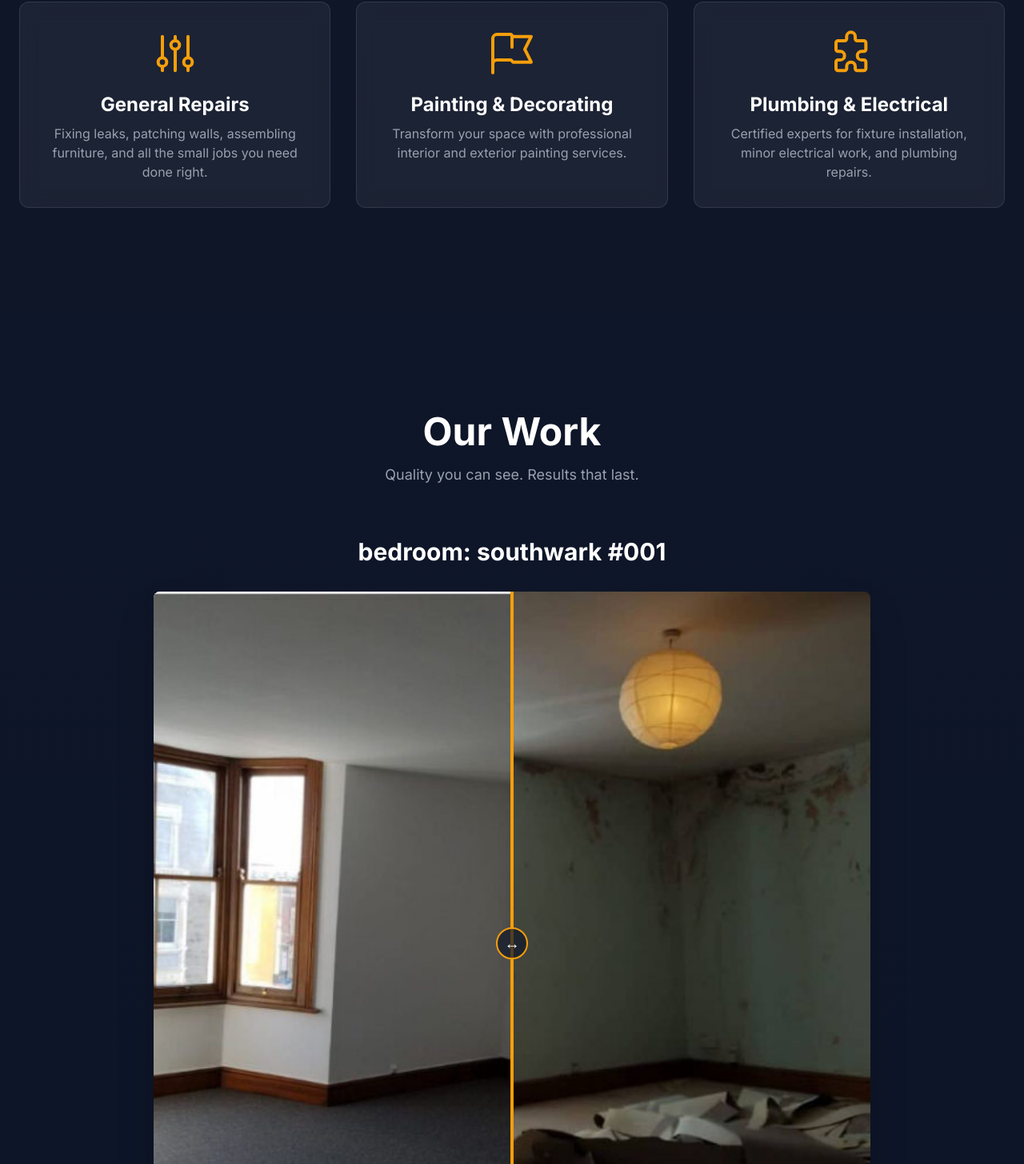
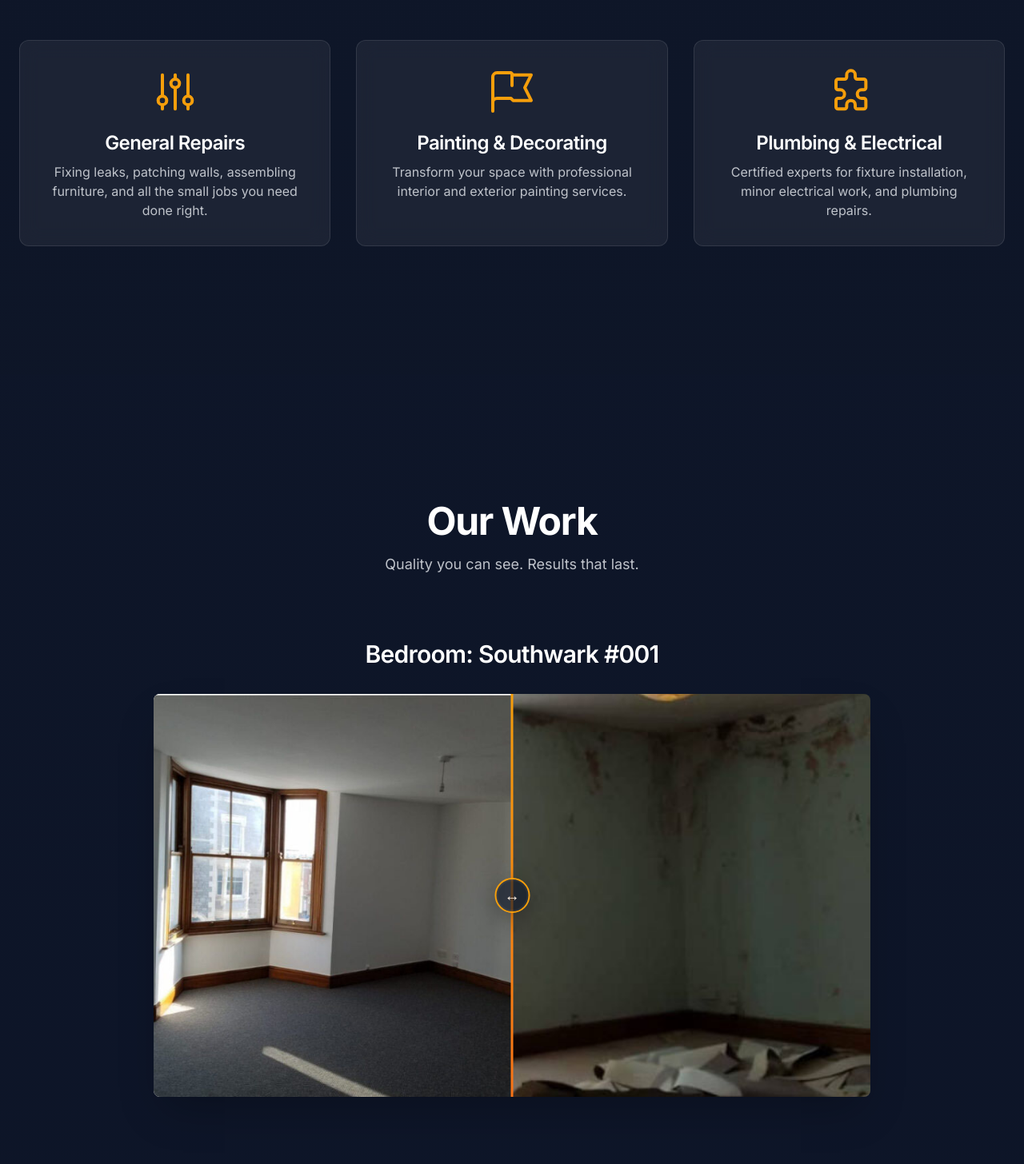
Before and after one commit to tonym999/patofalltrades, a Next.js app in the folder web/: page / in a window 1280 px wide. Shown: the part 1082-2538 px from the top of the page at 80% size. Built offline with nearby package versions, Linux system fonts and the light colour scheme.

Commit message:
chore(services): remove unused Flippy component and cleanup imports

```diff
--- a/web/app/globals.css
+++ b/web/app/globals.css
@@ -98,9 +98,9 @@ body {
     position: absolute;
     top: 0;
     left: 50%;
-    width: 4px;
+    width: 3px;
     height: 100%;
-    background: var(--accent);
+    background: linear-gradient(180deg, var(--accent), var(--accent-strong));
     transform: translateX(-50%);
     pointer-events: none;
 }
@@ -110,21 +110,22 @@ body {
     position: absolute;
     top: 50%;
     left: 50%;
-    width: 40px;
-    height: 40px;
+    width: 44px;
+    height: 44px;
     border: 2px solid var(--accent);
     border-radius: 50%;
-    background: rgba(15, 23, 42, 0.7);
+    background: rgba(15, 23, 42, 0.65);
     transform: translate(-50%, -50%);
     display: flex;
     align-items: center;
     justify-content: space-between;
     padding: 0 10px;
     box-sizing: border-box;
+    box-shadow: 0 8px 30px rgba(0,0,0,0.35), 0 0 0 2px rgba(255,255,255,0.05) inset;
 }
  .comparison-slider .slider-handle::after {
     content: '↔';
-    color: white;
+    color: color-mix(in oklab, white 85%, var(--accent) 15%);
     font-size: 1.2rem;
     position: absolute;
     top: 50%;
--- a/web/components/Footer.tsx
+++ b/web/components/Footer.tsx
@@ -1,5 +1,3 @@
-import Link from "next/link";
-
 export default function Footer() {
   return (
     <footer className="bg-dark-navy py-8">
--- a/web/components/Header.tsx
+++ b/web/components/Header.tsx
@@ -1,4 +1,5 @@
 "use client";
+import Image from "next/image";
 
 export default function Header() {
   return (
@@ -7,7 +8,7 @@ export default function Header() {
         <div className="flex justify-between items-center">
           <div className="text-2xl font-bold text-white">
             <a href="#hero" className="flex items-center space-x-2">
-              <img src="/logo.png" alt="Pat Of All Trades logo" className="h-8 w-8 rounded" />
+              <Image src="/logo.png" alt="Pat Of All Trades logo" width={32} height={32} className="rounded" />
               <span className="tracking-wider">Pat Of All Trades</span>
             </a>
           </div>
--- a/web/components/Portfolio.tsx
+++ b/web/components/Portfolio.tsx
@@ -1,5 +1,6 @@
 import path from "path";
 import fs from "fs/promises";
+import Image from "next/image";
 
 type BeforeAfterPair = {
   title: string;
@@ -74,20 +75,22 @@ export default async function Portfolio() {
   }
 
   return (
-    <section id="portfolio" className="py-20 md:py-32 bg-dark-navy/50">
+    <section id="portfolio" className="py-24 md:py-40 bg-dark-navy/50">
       <div className="container mx-auto px-6">
-        <div className="text-center mb-16">
-          <h2 className="text-4xl md:text-5xl font-bold text-white">Our Work</h2>
-          <p className="text-lg text-gray-400 mt-4">Quality you can see. Results that last.</p>
+        <div className="text-center mb-20">
+          <h2 className="text-4xl md:text-5xl font-bold text-white tracking-tight">Our Work</h2>
+          <p className="text-lg text-gray-300/90 mt-4">Quality you can see. Results that last.</p>
         </div>
 
         {items.map((p, i) => (
           <div key={i} className="mb-20">
-            <h3 className="text-3xl font-bold text-center text-white mb-8">{p.title}</h3>
-            <div className="comparison-slider max-w-4xl mx-auto rounded-lg shadow-2xl">
-              <img src={p.beforeSrc} alt={`${p.alt} (before)`} className="before-image" />
-              <div className="after-image">
-                <img src={p.afterSrc} alt={`${p.alt} (after)`} className="after-image-content" />
+            <h3 className="text-3xl font-semibold text-center text-white mb-8 tracking-tight capitalize">{p.title}</h3>
+            <div className="comparison-slider max-w-4xl mx-auto rounded-lg shadow-2xl relative">
+              <div className="relative w-full aspect-[16/9]">
+                <Image src={p.beforeSrc} alt={`${p.alt} (before)`} fill sizes="(max-width: 1280px) 100vw, 1280px" className="before-image object-cover" />
+                <div className="after-image">
+                  <Image src={p.afterSrc} alt={`${p.alt} (after)`} fill sizes="(max-width: 1280px) 100vw, 1280px" className="after-image-content object-cover" />
+                </div>
               </div>
               <div className="slider-handle"></div>
             </div>
--- a/web/components/Services.tsx
+++ b/web/components/Services.tsx
@@ -1,13 +1,12 @@
 "use client";
-import { useState } from "react";
 
 export default function Services() {
   return (
-    <section id="services" className="py-20 md:py-32">
+    <section id="services" className="py-24 md:py-40">
       <div className="container mx-auto px-6">
-        <div className="text-center mb-16">
-          <h2 className="text-4xl md:text-5xl font-bold text-white">Our Services</h2>
-          <p className="text-lg text-gray-400 mt-4">From minor repairs to major renovations, we do it all.</p>
+        <div className="text-center mb-20">
+          <h2 className="text-4xl md:text-5xl font-bold text-white tracking-tight">Our Services</h2>
+          <p className="text-lg text-gray-300/90 mt-4">From minor repairs to major renovations, we do it all.</p>
         </div>
         <div className="grid grid-cols-1 md:grid-cols-2 lg:grid-cols-3 gap-8">
           {/* Service Card 1 */}
@@ -15,55 +14,27 @@ export default function Services() {
             <div className="text-gold mb-4">
               <svg className="w-16 h-16 mx-auto" fill="none" stroke="currentColor" viewBox="0 0 24 24" xmlns="http://www.w3.org/2000/svg"><path strokeLinecap="round" strokeLinejoin="round" strokeWidth="1.5" d="M12 6V4m0 2a2 2 0 100 4m0-4a2 2 0 110 4m-6 8a2 2 0 100-4m0 4a2 2 0 110-4m0 4v2m0-6V4m6 6v10m6-2a2 2 0 100-4m0 4a2 2 0 110-4m0 4v2m0-6V4"></path></svg>
             </div>
-            <h3 className="text-2xl font-bold text-white mb-2">General Repairs</h3>
-            <p className="text-gray-400">Fixing leaks, patching walls, assembling furniture, and all the small jobs you need done right.</p>
+            <h3 className="text-2xl font-semibold text-white mb-2 tracking-tight">General Repairs</h3>
+            <p className="text-gray-300/90">Fixing leaks, patching walls, assembling furniture, and all the small jobs you need done right.</p>
           </div>
           {/* Service Card 2 */}
           <div className="service-card glass-card rounded-xl p-8 text-center">
             <div className="text-gold mb-4">
               <svg className="w-16 h-16 mx-auto" fill="none" stroke="currentColor" viewBox="0 0 24 24" xmlns="http://www.w3.org/2000/svg"><path strokeLinecap="round" strokeLinejoin="round" strokeWidth="1.5" d="M3 21v-4m0 0V5a2 2 0 012-2h6.5l1 1H21l-3 6 3 6h-8.5l-1-1H5a2 2 0 00-2 2zm9-13.5V9"></path></svg>
             </div>
-            <h3 className="text-2xl font-bold text-white mb-2">Painting & Decorating</h3>
-            <p className="text-gray-400">Transform your space with professional interior and exterior painting services.</p>
+            <h3 className="text-2xl font-semibold text-white mb-2 tracking-tight">Painting & Decorating</h3>
+            <p className="text-gray-300/90">Transform your space with professional interior and exterior painting services.</p>
           </div>
           {/* Service Card 3 */}
           <div className="service-card glass-card rounded-xl p-8 text-center">
             <div className="text-gold mb-4">
               <svg className="w-16 h-16 mx-auto" fill="none" stroke="currentColor" viewBox="0 0 24 24" xmlns="http://www.w3.org/2000/svg"><path strokeLinecap="round" strokeLinejoin="round" strokeWidth="1.5" d="M11 4a2 2 0 114 0v1a1 1 0 001 1h3a1 1 0 011 1v3a1 1 0 01-1 1h-1a2 2 0 100 4h1a1 1 0 011 1v3a1 1 0 01-1 1h-3a1 1 0 01-1-1v-1a2 2 0 10-4 0v1a1 1 0 01-1 1H7a1 1 0 01-1-1v-3a1 1 0 011-1h1a2 2 0 100-4H7a1 1 0 01-1-1V7a1 1 0 011-1h3a1 1 0 001-1V4z"></path></svg>
             </div>
-            <h3 className="text-2xl font-bold text-white mb-2">Plumbing & Electrical</h3>
-            <p className="text-gray-400">Certified experts for fixture installation, minor electrical work, and plumbing repairs.</p>
+            <h3 className="text-2xl font-semibold text-white mb-2 tracking-tight">Plumbing & Electrical</h3>
+            <p className="text-gray-300/90">Certified experts for fixture installation, minor electrical work, and plumbing repairs.</p>
           </div>
         </div>
       </div>
     </section>
   );
 }
-
-function Flippy({ title, summary, bullets, price }: { title: string; summary: string; bullets: string[]; price: string }) {
-  const [flipped, setFlipped] = useState(false);
-  return (
-    <button
-      onClick={() => setFlipped((v) => !v)}
-      className="relative h-56 [perspective:1000px] group hover-lift"
-      aria-label={`${title} details`}
-    >
-      <div className={`absolute inset-0 rounded-xl glass p-5 transition [transform-style:preserve-3d] gradient-border ${flipped ? "[transform:rotateY(180deg)]" : ""}`}>
-        <div className="absolute inset-0 [backface-visibility:hidden] flex flex-col text-left">
-          <h3 className="font-semibold">{title}</h3>
-          <p className="mt-2 text-sm text-white/70">{summary}</p>
-          <span className="mt-auto text-xs text-white/60">{price}</span>
-        </div>
-        <div className="absolute inset-0 [backface-visibility:hidden] [transform:rotateY(180deg)] flex flex-col text-left">
-          <h4 className="font-medium">Included</h4>
-          <ul className="mt-2 list-disc pl-5 text-sm space-y-1">
-            {bullets.map((b, i) => (
-              <li key={i}>{b}</li>
-            ))}
-          </ul>
-          <span className="mt-auto text-xs text-white/60">{price}</span>
-        </div>
-      </div>
-    </button>
-  );
-}
--- a/web/components/Testimonials.tsx
+++ b/web/components/Testimonials.tsx
@@ -1,12 +1,12 @@
 export default function Testimonials() {
   return (
-    <section id="testimonials" className="py-20 md:py-32 bg-dark-navy/50">
+    <section id="testimonials" className="py-24 md:py-40 bg-dark-navy/50">
       <div className="container mx-auto px-6">
-        <div className="text-center mb-16">
-          <h2 className="text-4xl md:text-5xl font-bold text-white">What Our Clients Say</h2>
+        <div className="text-center mb-20">
+          <h2 className="text-4xl md:text-5xl font-bold text-white tracking-tight">What Our Clients Say</h2>
         </div>
         {/* This would be a JS-powered carousel */}
-        <div className="testimonial-card glass-card rounded-xl p-8 max-w-3xl mx-auto text-center">
+        <div className="testimonial-card glass-card rounded-xl p-10 max-w-3xl mx-auto text-center">
           <img src="https://i.pravatar.cc/100?u=a042581f4e29026704d" alt="Client" className="w-24 h-24 rounded-full mx-auto mb-4 border-2 border-gold" />
           <p className="text-lg text-gray-300 mb-4">&quot;Absolutely outstanding service. Pat was punctual, professional, and the quality of his work was second to none. He transformed our flat. Highly recommended!&quot;</p>
           <h4 className="text-xl font-bold text-white">Sarah L.</h4>
```
Also changed, not shown: web/components/About.tsx (+6 -3 lines).
